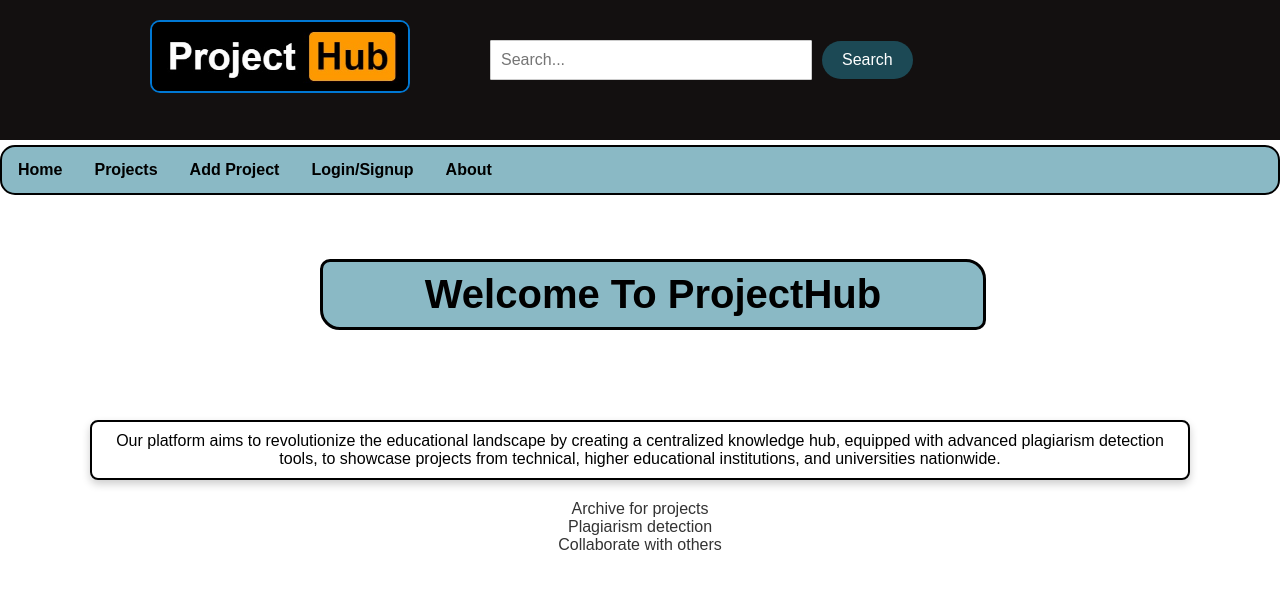
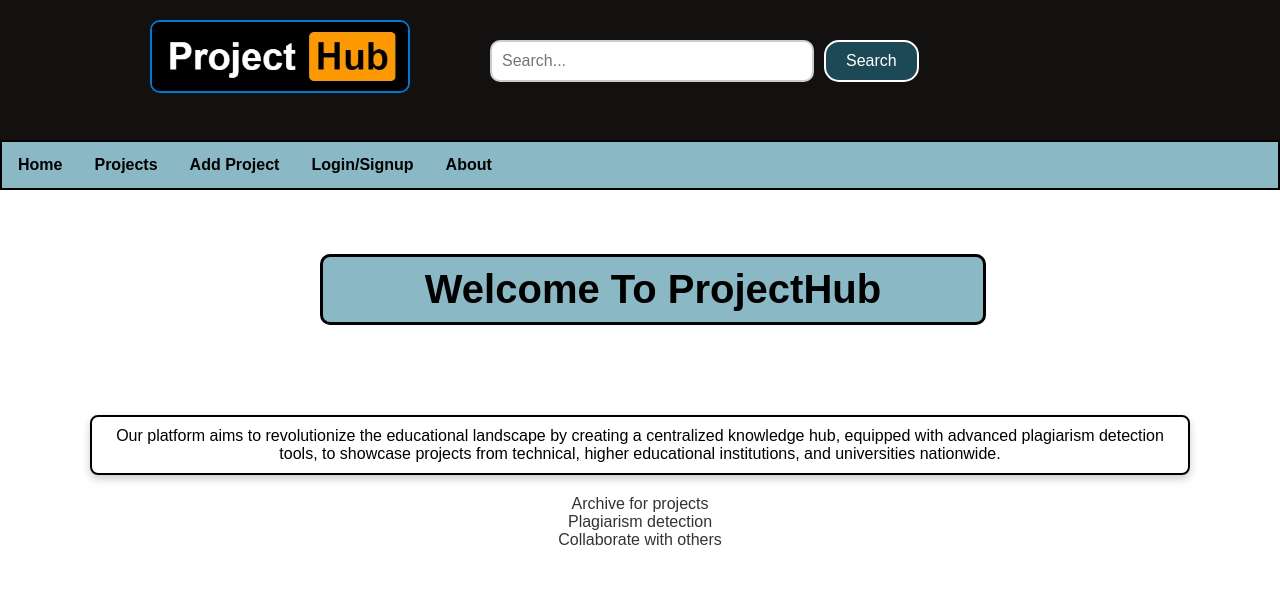
Before and after one commit to Aum8/Projecthub, a Django app: page / in a window 1280 px wide. Shown: the top 589 px of the page. Run offline with Django 4.2, Linux system fonts and the light colour scheme.

Commit message:
Jai Shree Ram

```diff
--- a/static/css/home.css
+++ b/static/css/home.css
@@ -7,7 +7,7 @@ ul {
 
 body {
     font-family: Arial, sans-serif;
-    /* background-color: #0078d4; */
+     background-color: #ffffff;
     color: #333;
 }
 
@@ -40,8 +40,8 @@ header img {
     margin-right: 10px;
     padding: 10px;
     width: 300px;
-    border: 1px solid #ccc;
-    border-radius: 1px;
+    border: 2px solid #ccc;
+    border-radius: 10px;
     font-size: 16px;
 }
 
@@ -51,11 +51,11 @@ header img {
     margin-top: 20px;
     background-color: rgba(36, 124, 146, 0.533);
     color: white;
-    border: none;
+    border: 2px solid white;
     border-radius: 1px;
     cursor: pointer;
     font-size: 16px;
-    border-radius: 23px;
+    border-radius: 15px;
 }
 
 
@@ -97,10 +97,9 @@ h1 {
 
 .menu-bar {
     background-color: rgba(36, 124, 146, 0.533);
-    border-radius: 15px;
     overflow: hidden;
     border: 2px solid black;
-    margin-top: 5px;
+    margin-top: 0px;
 }
 
 .menu-bar a {
@@ -140,7 +139,7 @@ h1 {
     padding: 10px;
     border: 3px solid black;
     width: 50%;
-    border-radius: 10px 20px;
+    border-radius: 10px ;
 }
 
 .welcome h1 {
--- a/templates/addprojects.html
+++ b/templates/addprojects.html
@@ -38,7 +38,7 @@
             <input type="text" id="userName" name="userName" required>
 
             <label for="userEmail">Your Email:</label>
-            <input type="email" id="userEmail" name="userEmail" required>
+            <input type="text" id="userEmail" name="userEmail" required>
 
             <label for="collegeName">College Name:</label>
             <input type="text" id="collegeName" name="collegeName" required>
@@ -49,7 +49,7 @@
             <label for="city">City:</label>
             <input type="text" id="city" name="city" required>
 
-            <input type="textarea" id="imgurLinks" name="imgurLinks">
+            <input type="text" id="imgurLinks" name="imgurLinks">
 
             <button type="submit">Submit Project</button>
         </form>
```
Also changed, not shown: static/css/addprojects.css (+6 -5 lines).
